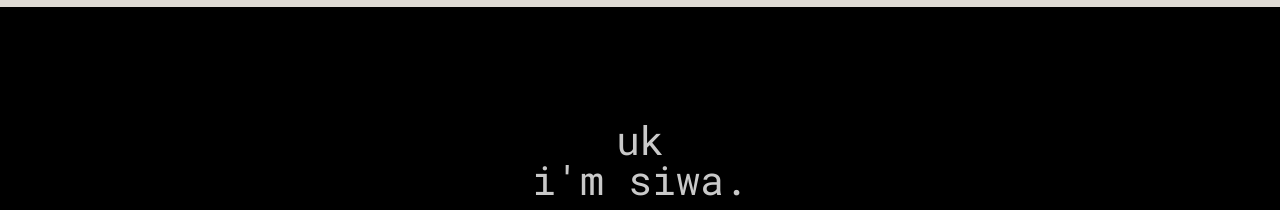
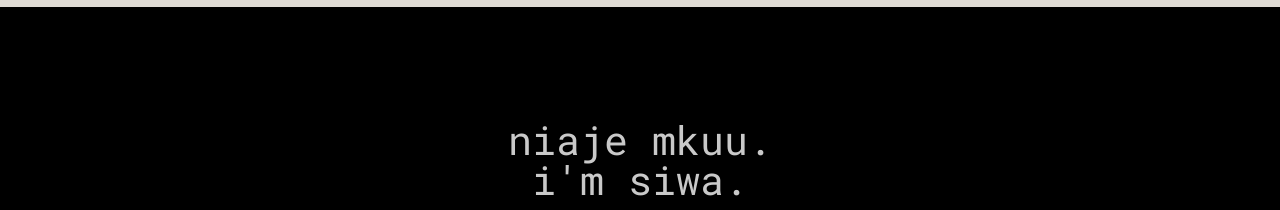
Before and after one commit to siwaomondi/personal_site, a React (Create React App) app: page / in a window 1280 px wide. Shown: the top 210 px of the page. Built offline with nearby package versions, Linux system fonts and the light colour scheme; a web font is replaced by a local one.

Commit message:
stabilize greeting component, add debugging

```diff
--- a/src/components/Home/Intro/Greeting.js
+++ b/src/components/Home/Intro/Greeting.js
@@ -1,15 +1,22 @@
 import React, { useState, useEffect, useRef } from "react";
 import PropTypes from "prop-types";
 const greetings = [
-    "hi there!",
-    "uko fiti?",
+    "hi there",
+    "niaje mkuu",
     "idhi nade",
+    "ũhana atĩa",
+    "chamgei",
+    "oriena",
+    "ٱلسَّلَامُ عَلَيْكُمْ",
+    "hoi",
     "bonjour",
-    "ũhana atĩa.",
-    "chamgei.",
-    "oriena.",
-    "hoi.",
-    "plus any other greeting i've left out...😉"
+    "gruetzi",
+    "Ciao",
+    "你好",
+    "marhaba",
+    "namaste",
+    "Здравствуйте",
+    "plus any other greeting i've left out😉"
 ];
 
 const useInterval = (callback, delay) => {
@@ -31,7 +38,7 @@ const useInterval = (callback, delay) => {
 };
 
 const Greeting = ({ loopMessage }) => {
-    const hold = 100; // ticks to wait after greeting is complete before rendering next
+    const hold = 50; // ticks to wait after greeting is complete before rendering next
     const delay = 50; // tick length in
 
     const [idx, updateIter] = useState(0); //points to current greeting
@@ -69,10 +76,9 @@ const Greeting = ({ loopMessage }) => {
             style={{
                 display: "block",
                 padding:0,
-
             }}
         >
-            {greeting}
+            {greeting}.
         </span>
     );
 };
```
